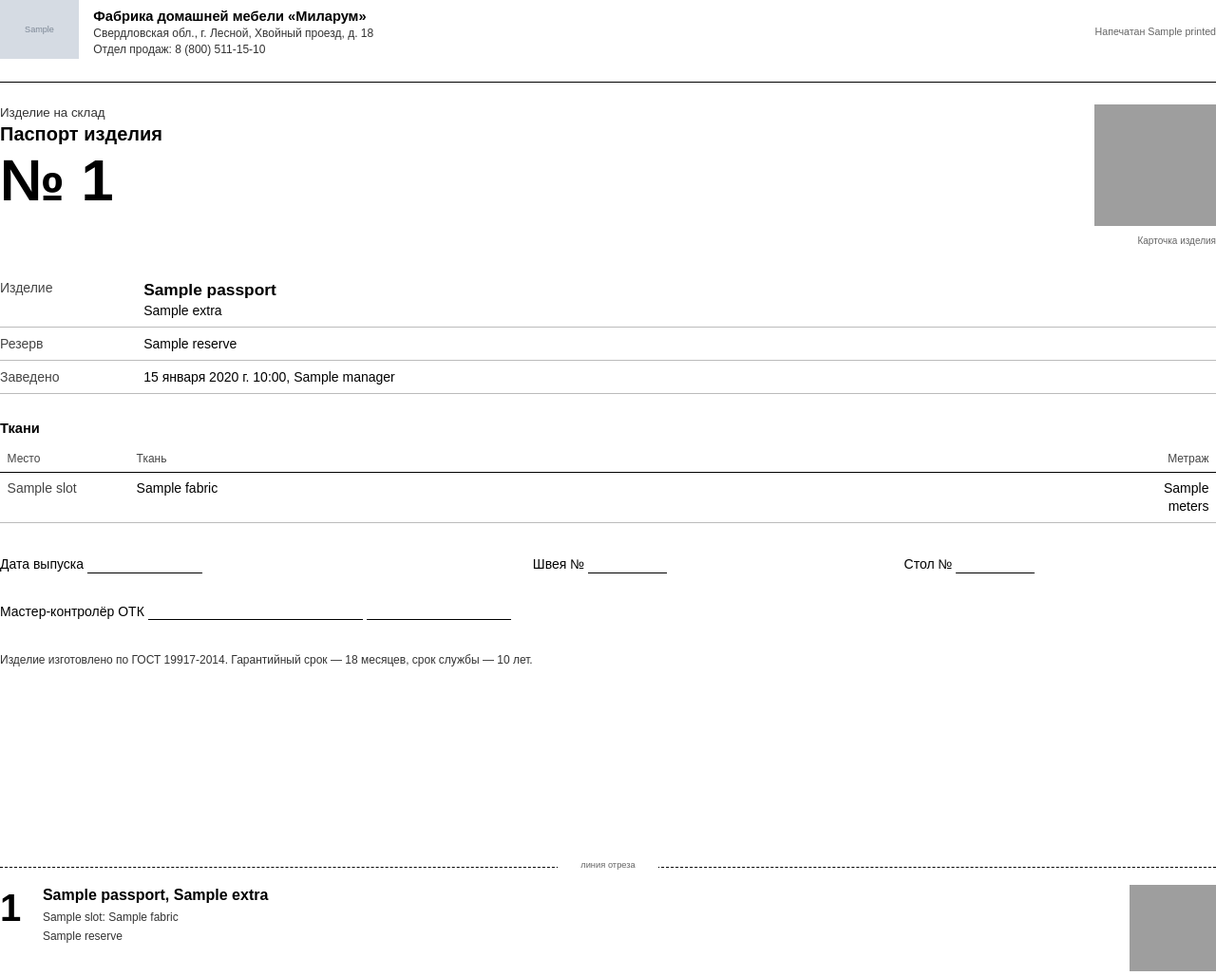
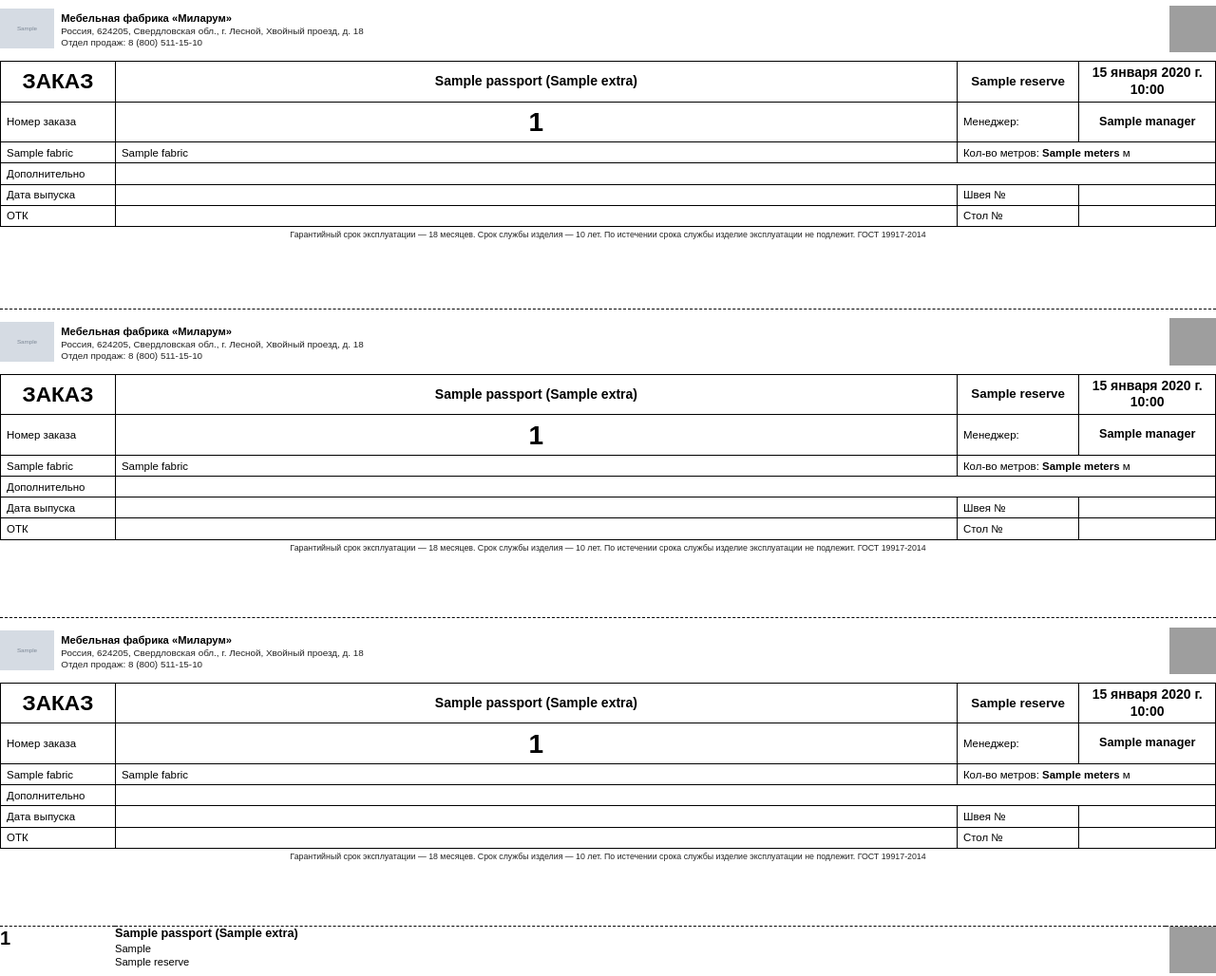
Before and after one commit to eastsidekillas/millarym-back, a Django app: template src/app_reports/templates/reports/passport.html in a window 1280 px wide. Shown: the whole page at 95% size. Run offline with Django 5.2, Linux system fonts and the light colour scheme; the template is opened without the code that fills it: most values are stand-ins (such as "Sample title", 1, 10 or a date in 2020); grey boxes marked "Sample" are stand-in pictures; parts of the project's set-up code (start-up, migrations or seed data) failed here and were passed over; some web fonts are replaced; grey boxes are pictures that could not be loaded.

Commit message:
Паспорт по образцу фабрики: три одинаковые части (ОТК, ящик, упаковка) и ярлык, метраж, без цены

```diff
--- a/src/app_reports/templates/reports/passport.html
+++ b/src/app_reports/templates/reports/passport.html
@@ -8,130 +8,113 @@
 @font-face { font-family: "Golos Text"; font-weight: 600; src: url("{{ fonts }}/golos-text-600.woff"); }
 @font-face { font-family: "Golos Text"; font-weight: 700; src: url("{{ fonts }}/golos-text-700.woff"); }
 
-@page { size: A4; margin: 12mm 14mm; }
+@page { size: A4; margin: 7mm 9mm; }
 * { box-sizing: border-box; }
-body { margin: 0; font-family: "Golos Text", sans-serif; font-size: 10.5pt; line-height: 1.35; color: #000; }
-.page { position: relative; height: 272mm; page-break-after: always; }
-.page:last-child { page-break-after: auto; }
+body { margin: 0; font-family: "Golos Text", sans-serif; font-size: 8.6pt; line-height: 1.25; color: #000; }
+.sheet { page-break-after: always; }
+.sheet:last-child { page-break-after: auto; }
 table { border-collapse: collapse; width: 100%; }
-td, th { padding: 0; vertical-align: top; text-align: left; }
+td { padding: 0; vertical-align: middle; }
+
+.part { height: 86mm; padding-top: 1.5mm; }
+.part + .part { border-top: 0.6pt dashed #000; padding-top: 2.5mm; }
 
 .head td { vertical-align: middle; }
-.logo { width: 22mm; }
-.firm { padding-left: 4mm; font-size: 9pt; color: #333; }
-.firm b { display: block; font-size: 11pt; color: #000; }
-.printed { text-align: right; font-size: 8pt; color: #666; }
-.rule { border-top: 0.6pt solid #000; margin: 5mm 0 6mm; }
+.head .logo { width: 17mm; }
+.head .logo img { width: 15mm; }
+.head .firm { font-size: 7.4pt; color: #222; line-height: 1.25; }
+.head .firm b { font-size: 8.4pt; color: #000; }
+.head .qr { width: 15mm; text-align: right; }
+.head .qr img { width: 13mm; height: 13mm; }
 
-.kind { font-size: 10pt; color: #333; }
-h1 { margin: 0; font-size: 15pt; font-weight: 600; }
-.number { margin-top: 1mm; font-size: 46pt; font-weight: 700; line-height: 1; font-variant-numeric: tabular-nums; }
-.qr { width: 34mm; text-align: right; }
-.qr img { width: 34mm; height: 34mm; }
-.qr small { display: block; margin-top: 1mm; font-size: 7.5pt; color: #666; text-align: right; }
+.grid { margin-top: 1.5mm; table-layout: fixed; }
+.grid td { border: 0.6pt solid #000; padding: 0.9mm 1.6mm; height: 5.6mm; }
+.grid .k { width: 32mm; }
+.grid .order { font-size: 17pt; font-weight: 700; text-align: center; }
+.grid .title { font-size: 10.5pt; font-weight: 600; text-align: center; line-height: 1.2; }
+.grid .who { font-size: 10pt; font-weight: 600; text-align: center; line-height: 1.2; }
+.grid .date { font-size: 10.5pt; font-weight: 600; text-align: center; }
+.grid .num { font-size: 21pt; font-weight: 700; text-align: center; font-variant-numeric: tabular-nums; letter-spacing: 0.3pt; }
+.grid .mgr { font-weight: 600; text-align: center; font-size: 9.5pt; }
+.grid .m { width: 34mm; white-space: nowrap; }
+.grid .hand { color: #000; }
 
-.facts { margin-top: 7mm; }
-.facts th { width: 40mm; padding: 2mm 0; font-weight: 400; color: #444; border-bottom: 0.4pt solid #bbb; }
-.facts td { padding: 2mm 0; border-bottom: 0.4pt solid #bbb; }
-.facts .title { font-size: 13pt; font-weight: 600; }
-.indiv { font-weight: 600; }
+.guarantee { margin-top: 0.8mm; font-size: 6.6pt; text-align: center; color: #222; }
 
-h2 { margin: 7mm 0 2mm; font-size: 11pt; font-weight: 600; }
-.fabrics th { padding: 1.5mm 2mm; font-weight: 400; font-size: 9pt; color: #444; border-bottom: 0.6pt solid #000; }
-.fabrics td { padding: 2mm; border-bottom: 0.4pt solid #bbb; }
-.fabrics .m { text-align: right; width: 28mm; font-variant-numeric: tabular-nums; }
-.fabrics .slot { width: 36mm; color: #444; }
-.empty { color: #666; }
-
-.hand { margin-top: 9mm; }
-.hand td { padding-right: 6mm; white-space: nowrap; }
-.hand td:last-child { padding-right: 0; }
-.line { display: inline-block; border-bottom: 0.6pt solid #000; height: 5mm; vertical-align: bottom; }
-.hand-row + .hand-row td { padding-top: 8mm; }
-
-.guarantee { margin-top: 9mm; font-size: 9pt; color: #333; }
-
-.label { position: absolute; left: 0; right: 0; bottom: 0; padding-top: 5mm; border-top: 0.8pt dashed #000; }
-.cut { position: absolute; top: -2.2mm; left: 50%; margin-left: -14mm; width: 28mm; background: #fff; text-align: center; font-size: 7pt; color: #666; }
-.label .number { font-size: 30pt; }
-.label .what { padding-left: 6mm; }
-.label .what b { display: block; font-size: 12pt; }
-.label .what span { display: block; margin-top: 1mm; font-size: 9pt; color: #333; }
-.label .qr, .label .qr img { width: 24mm; }
-.label .qr img { height: 24mm; }
+.label { border-top: 0.6pt dashed #000; padding-top: 2mm; }
+.label td { vertical-align: top; font-size: 8.4pt; }
+.label .n { width: 32mm; font-size: 15pt; font-weight: 700; }
+.label .t b { display: block; font-size: 9.5pt; }
+.label .qr { width: 14mm; text-align: right; }
+.label .qr img { width: 13mm; height: 13mm; }
 </style>
 </head>
 <body>
 {% for p in passports %}
-<section class="page">
-  <table class="head">
-    <tr>
-      <td class="logo"><img src="{{ logo }}" alt="" style="width: 22mm"></td>
-      <td class="firm">
-        <b>Фабрика домашней мебели «Миларум»</b>
-        Свердловская обл., г. Лесной, Хвойный проезд, д. 18<br>
-        Отдел продаж: 8 (800) 511-15-10
-      </td>
-      <td class="printed">Напечатан {{ printed }}</td>
-    </tr>
-  </table>
-  <div class="rule"></div>
-
-  <table>
-    <tr>
-      <td>
-        <div class="kind">{% if p.for_order %}Изделие под заказ{% else %}Изделие на склад{% endif %}</div>
-        <h1>Паспорт изделия</h1>
-        <div class="number">№ {{ p.number }}</div>
-      </td>
-      <td class="qr"><img src="{{ p.qr }}" alt=""><small>Карточка изделия</small></td>
-    </tr>
-  </table>
-
-  <table class="facts">
-    <tr><th>Изделие</th><td><span class="title">{{ p.title }}</span>{% if p.extra %}<br>{{ p.extra }}{% endif %}</td></tr>
-    <tr><th>Резерв</th><td>{{ p.reserve }}</td></tr>
-    {% if p.indiv %}<tr><th>Индивидуальный</th><td class="indiv">ДА{% if p.indiv_note %} — {{ p.indiv_note }}{% endif %}</td></tr>{% endif %}
-    <tr><th>Заведено</th><td>{{ p.created }}{% if p.manager %}, {{ p.manager }}{% endif %}</td></tr>
-  </table>
-
-  <h2>Ткани</h2>
-  <table class="fabrics">
-    <tr><th class="slot">Место</th><th>Ткань</th><th class="m">Метраж</th></tr>
-    {% for f in p.fabrics %}
-    <tr><td class="slot">{{ f.slot }}</td><td>{{ f.name }}</td><td class="m">{{ f.meters }}</td></tr>
-    {% empty %}
-    <tr><td colspan="3" class="empty">Ткани не указаны</td></tr>
-    {% endfor %}
-  </table>
-
-  <table class="hand">
-    <tr class="hand-row">
-      <td>Дата выпуска <span class="line" style="width: 32mm"></span></td>
-      <td>Швея № <span class="line" style="width: 22mm"></span></td>
-      <td>Стол № <span class="line" style="width: 22mm"></span></td>
-    </tr>
-    <tr class="hand-row">
-      <td colspan="3">Мастер-контролёр ОТК <span class="line" style="width: 60mm"></span> <span class="line" style="width: 40mm"></span></td>
-    </tr>
-  </table>
-
-  <p class="guarantee">Изделие изготовлено по ГОСТ 19917-2014. Гарантийный срок — 18 месяцев, срок службы — 10 лет.</p>
-
-  <div class="label">
-    <span class="cut">линия отреза</span>
-    <table>
+<section class="sheet">
+  {% for copy in "123" %}
+  <div class="part">
+    <table class="head">
       <tr>
-        <td style="width: 1%; white-space: nowrap"><div class="number">{{ p.number }}</div></td>
-        <td class="what">
-          <b>{{ p.title }}{% if p.extra %}, {{ p.extra }}{% endif %}</b>
-          <span>{% for f in p.fabrics %}{{ f.slot }}: {{ f.name }}{% if not forloop.last %}; {% endif %}{% endfor %}</span>
-          {% if p.reserve %}<span>{{ p.reserve }}</span>{% endif %}
+        <td class="logo"><img src="{{ logo }}" alt=""></td>
+        <td class="firm">
+          <b>Мебельная фабрика «Миларум»</b><br>
+          Россия, 624205, Свердловская обл., г. Лесной, Хвойный проезд, д. 18<br>
+          Отдел продаж: 8 (800) 511-15-10
         </td>
         <td class="qr"><img src="{{ p.qr }}" alt=""></td>
       </tr>
     </table>
+
+    <table class="grid">
+      <colgroup><col style="width: 32mm"><col><col style="width: 34mm"><col style="width: 38mm"></colgroup>
+      <tr>
+        <td class="order">ЗАКАЗ</td>
+        <td class="title">{{ p.title }}{% if p.extra %} ({{ p.extra }}){% endif %}</td>
+        <td class="who">{{ p.reserve }}</td>
+        <td class="date">{{ p.created }}</td>
+      </tr>
+      <tr>
+        <td>Номер заказа</td>
+        <td class="num">{{ p.number }}</td>
+        <td>Менеджер:</td>
+        <td class="mgr">{{ p.manager }}</td>
+      </tr>
+      {% for f in p.fabrics %}
+      <tr>
+        <td>{{ f.label }}</td>
+        <td>{{ f.name }}</td>
+        <td colspan="2" class="m">Кол-во метров: {% if f.meters %}<b>{{ f.meters }}</b>{% else %}<span class="hand">__________</span>{% endif %} м</td>
+      </tr>
+      {% endfor %}
+      <tr>
+        <td>Дополнительно</td>
+        <td colspan="3">{% if p.indiv %}Индивидуальный: ДА{% if p.indiv_note %} — {{ p.indiv_note }}{% endif %}{% endif %}</td>
+      </tr>
+      <tr>
+        <td>Дата выпуска</td>
+        <td></td>
+        <td>Швея №</td>
+        <td></td>
+      </tr>
+      <tr>
+        <td>ОТК</td>
+        <td></td>
+        <td>Стол №</td>
+        <td></td>
+      </tr>
+    </table>
+    <div class="guarantee">Гарантийный срок эксплуатации — 18 месяцев. Срок службы изделия — 10 лет. По истечении срока службы изделие эксплуатации не подлежит. ГОСТ 19917-2014</div>
   </div>
+  {% endfor %}
+
+  <table class="label">
+    <tr>
+      <td class="n">{{ p.number }}</td>
+      <td class="t"><b>{{ p.title }}{% if p.extra %} ({{ p.extra }}){% endif %}</b>{{ p.fabrics_short }}{% if p.reserve %}<br>{{ p.reserve }}{% endif %}</td>
+      <td class="qr"><img src="{{ p.qr }}" alt=""></td>
+    </tr>
+  </table>
 </section>
 {% endfor %}
 </body>
```
Also changed, not shown: src/app_reports/passport.py (+21 -5 lines).
